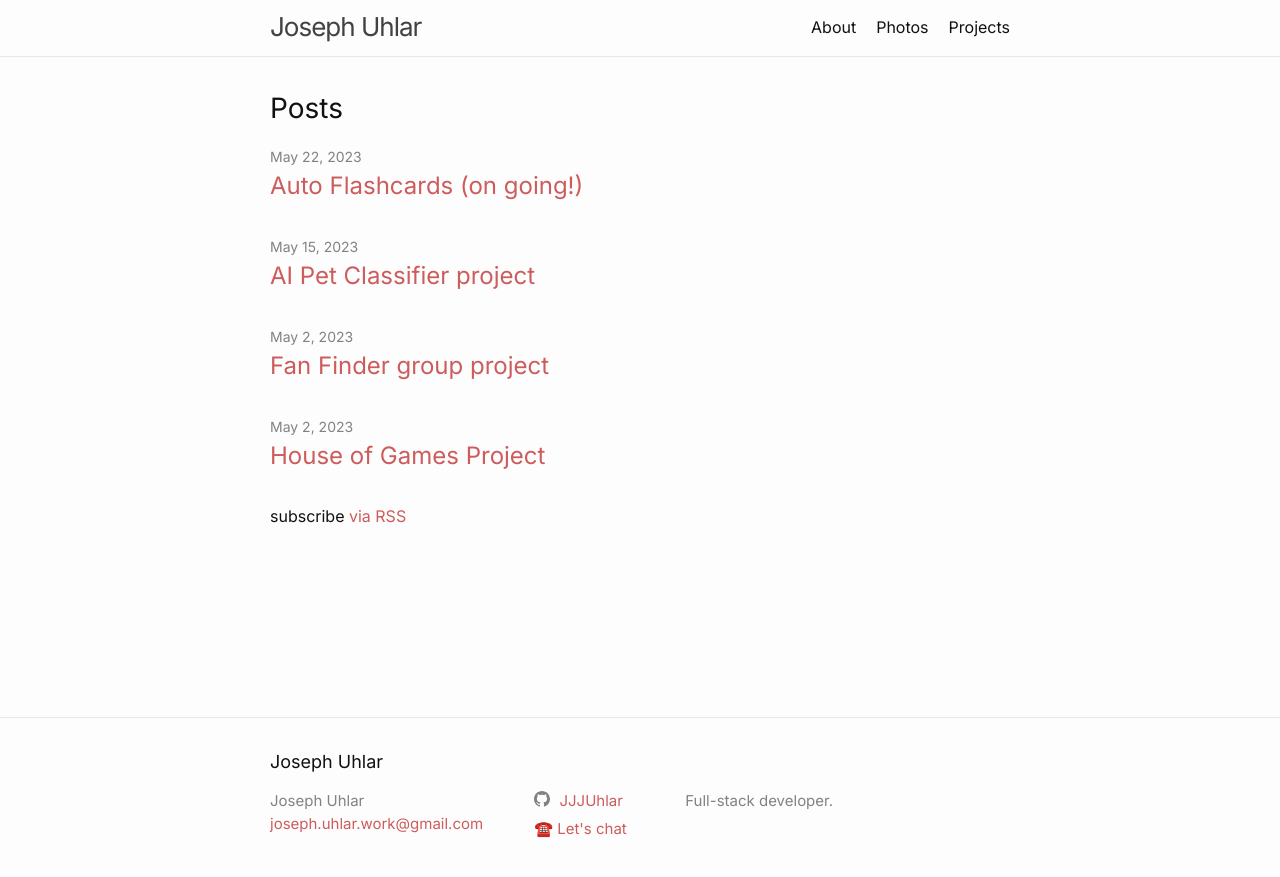
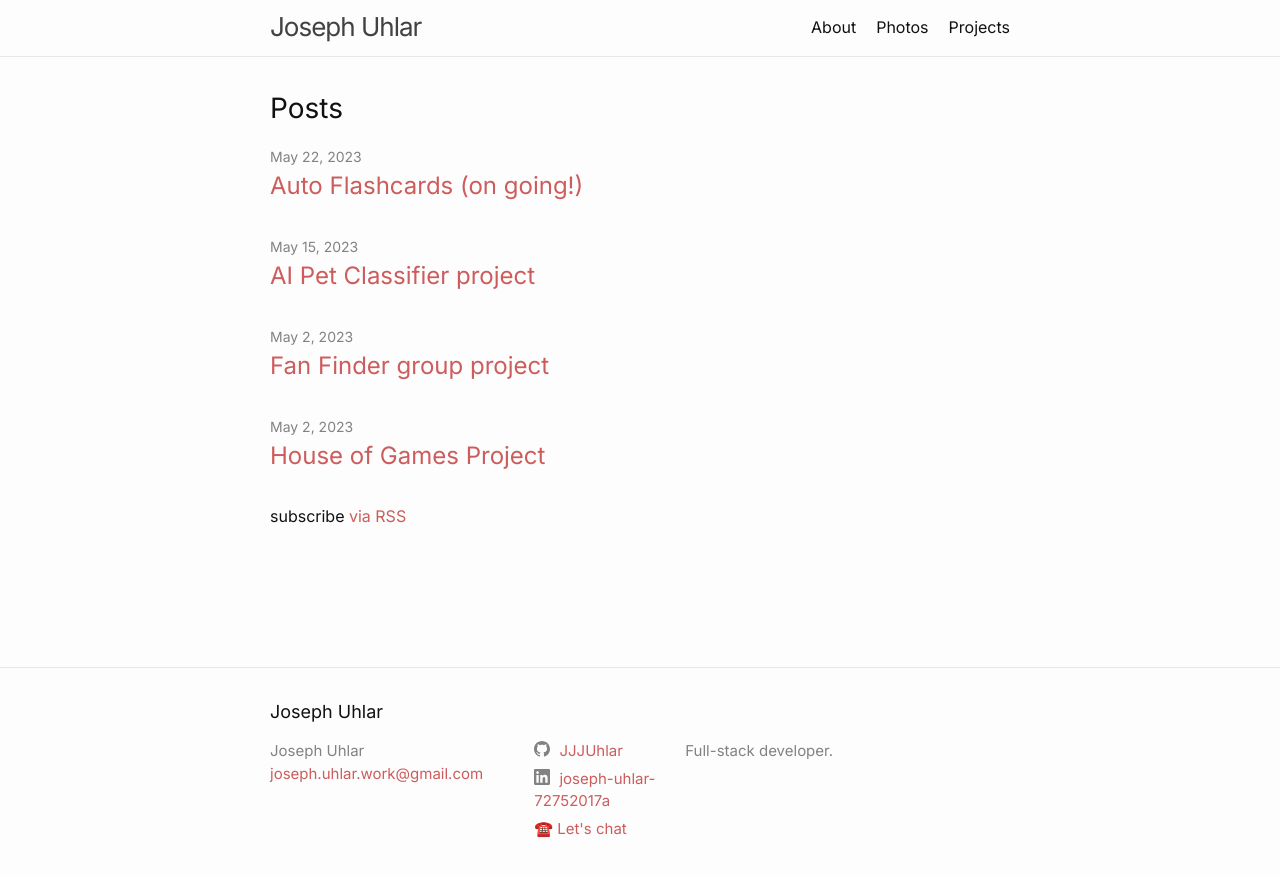
Before and after one commit to JJJUhlar/jjjuhlar.github.io, a Jekyll site: the page built from index.markdown, in a window 1280 px wide. Shown: the top 877 px of the page. Built offline with Jekyll 4.4.1, drawn with Linux system fonts in a browser that asks for light colours.

Commit message:
linked in username

```diff
--- a/_config.yml
+++ b/_config.yml
@@ -25,6 +25,7 @@ description: >- # this means to ignore newlines until "baseurl:"
 baseurl: "/" # the subpath of your site, e.g. /blog
 url: "https://jjjuhlar.github.io" # the base hostname & protocol for your site, e.g. http://example.com
 # twitter_username: uhlarlar
+linkedin_username: joseph-uhlar-72752017a
 github_username:  JJJUhlar
 author: Joseph Uhlar
 
```
